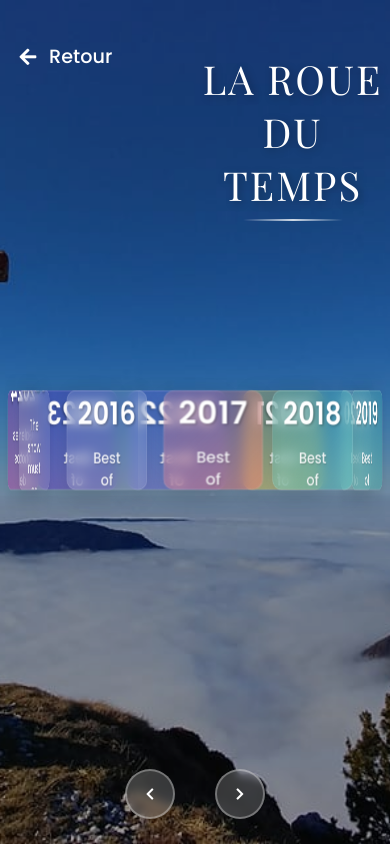
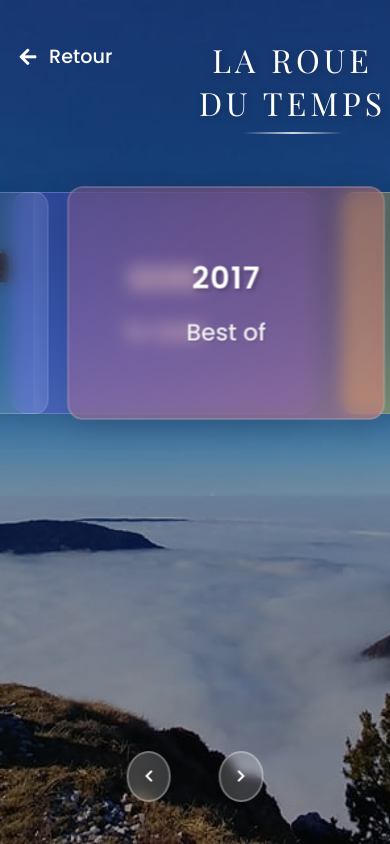
Before and after one commit to mikelum38/hiking-gallery, a Flask app: page /years in a window 390 px wide. Run offline with Flask 3, Linux system fonts and the light colour scheme; some libraries are stand-ins or nearby versions; some web fonts are replaced.

Commit message:
roue sur mobile

```diff
--- a/templates/years.html
+++ b/templates/years.html
@@ -101,38 +101,37 @@
         @media (max-width: 480px) {
             .main-title {
                 font-size: 2rem;
-                letter-spacing: 2px;
                 top: 2%;
             }
         }
 
         .wheel-container {
+            width: 1000px;
+            height: 900px;
             position: relative;
-            width: 800px;
-            height: 800px;
-            display: flex;
-            justify-content: center;
-            align-items: center;
             transform-style: preserve-3d;
+            animation: initialRotation 1s ease-out forwards;
+            z-index: 1;
+            margin: 0;
         }
 
         .wheel {
+            width: 100%;
+            height: 100%;
             position: relative;
-            width: 600px;
-            height: 600px;
             transform-style: preserve-3d;
-            transition: transform 0.5s ease-out;
+            transition: transform 0.8s cubic-bezier(0.175, 0.885, 0.32, 1.275);
         }
 
         .year-link {
             position: absolute;
-            width: 150px;
-            height: 150px;
-            transform-style: preserve-3d;
-            transform-origin: center;
+            width: 320px;
+            height: 220px;
             left: 50%;
             top: 50%;
-            cursor: pointer;
+            transform: translate(-50%, -50%) rotateY(calc(var(--i) * 45deg)) translateZ(500px);
+            transform-style: preserve-3d;
+            text-decoration: none;
         }
 
         .year-card {
@@ -260,103 +259,71 @@
             }
         }
 
+        @media (max-width: 1024px) {
+            .wheel-container {
+                width: 800px;
+                height: 700px;
+                margin-top: -40px;
+            }
+
+            .year-link {
+                width: 240px;
+                height: 160px;
+                transform: translate(-50%, -50%) rotateY(calc(var(--i) * 45deg)) translateZ(400px);
+            }
+
+            .year-card h2 {
+                font-size: 1.8rem;
+            }
+        }
+
         @media (max-width: 768px) {
             .main-title {
                 font-size: 2.5rem;
                 top: 3%;
             }
 
-            .wheel-container {
-                width: 100vw;
-                height: 80vh;
-                transform: scale(0.8);
+            body {
+                overflow-x: hidden;
             }
 
-            .wheel {
-                width: 320px;
-                height: 320px;
+            .wheel-container {
+                transform-origin: center;
+                transform: scale(0.45);
+                margin-top: -250px;
+            }
+        }
+
+        @media (max-width: 480px) {
+            .main-title {
+                font-size: 2rem;
+                top: 2%;
             }
 
-            .year-link {
-                width: 100px;
-                height: 100px;
-                transform-origin: center;
-            }
-
-            .year-card {
-                width: 90px;
-                height: 90px;
-                font-size: 1.2rem;
+            .wheel-container {
+                transform: scale(0.35);
+                margin-top: -300px;
             }
 
             .controls {
                 bottom: 5%;
+            }
+        }
+
+        @media (max-width: 360px) {
+            .wheel-container {
+                transform: scale(0.3);
+            }
+
+            .controls {
+                bottom: 8%;
                 gap: 3rem;
             }
 
             .control-btn {
-                width: 50px;
-                height: 50px;
+                width: 2.5rem;
+                height: 2.5rem;
             }
-        }
-
-        @media (max-width: 480px) {
-            .wheel-container {
-                transform: scale(0.7);
-            }
-
-            .wheel {
-                width: 300px;
-                height: 300px;
-            }
-
-            .year-link {
-                width: 90px;
-                height: 90px;
-            }
-
-            .year-card {
-                width: 80px;
-                height: 80px;
-                font-size: 1.1rem;
-            }
-
-            .controls {
-                bottom: 3%;
-                gap: 2.5rem;
-            }
-        }
-
-        /* Positionnement des années sur la roue */
-        .year-link:nth-child(1) { transform: translate(-50%, -50%) rotateY(0deg) translateZ(250px); }
-        .year-link:nth-child(2) { transform: translate(-50%, -50%) rotateY(45deg) translateZ(250px); }
-        .year-link:nth-child(3) { transform: translate(-50%, -50%) rotateY(90deg) translateZ(250px); }
-        .year-link:nth-child(4) { transform: translate(-50%, -50%) rotateY(135deg) translateZ(250px); }
-        .year-link:nth-child(5) { transform: translate(-50%, -50%) rotateY(180deg) translateZ(250px); }
-        .year-link:nth-child(6) { transform: translate(-50%, -50%) rotateY(225deg) translateZ(250px); }
-        .year-link:nth-child(7) { transform: translate(-50%, -50%) rotateY(270deg) translateZ(250px); }
-        .year-link:nth-child(8) { transform: translate(-50%, -50%) rotateY(315deg) translateZ(250px); }
-
-        @media (max-width: 768px) {
-            .year-link:nth-child(1) { transform: translate(-50%, -50%) rotateY(0deg) translateZ(160px); }
-            .year-link:nth-child(2) { transform: translate(-50%, -50%) rotateY(45deg) translateZ(160px); }
-            .year-link:nth-child(3) { transform: translate(-50%, -50%) rotateY(90deg) translateZ(160px); }
-            .year-link:nth-child(4) { transform: translate(-50%, -50%) rotateY(135deg) translateZ(160px); }
-            .year-link:nth-child(5) { transform: translate(-50%, -50%) rotateY(180deg) translateZ(160px); }
-            .year-link:nth-child(6) { transform: translate(-50%, -50%) rotateY(225deg) translateZ(160px); }
-            .year-link:nth-child(7) { transform: translate(-50%, -50%) rotateY(270deg) translateZ(160px); }
-            .year-link:nth-child(8) { transform: translate(-50%, -50%) rotateY(315deg) translateZ(160px); }
-        }
-
-        @media (max-width: 480px) {
-            .year-link:nth-child(1) { transform: translate(-50%, -50%) rotateY(0deg) translateZ(150px); }
-            .year-link:nth-child(2) { transform: translate(-50%, -50%) rotateY(45deg) translateZ(150px); }
-            .year-link:nth-child(3) { transform: translate(-50%, -50%) rotateY(90deg) translateZ(150px); }
-            .year-link:nth-child(4) { transform: translate(-50%, -50%) rotateY(135deg) translateZ(150px); }
-            .year-link:nth-child(5) { transform: translate(-50%, -50%) rotateY(180deg) translateZ(150px); }
-            .year-link:nth-child(6) { transform: translate(-50%, -50%) rotateY(225deg) translateZ(150px); }
-            .year-link:nth-child(7) { transform: translate(-50%, -50%) rotateY(270deg) translateZ(150px); }
-            .year-link:nth-child(8) { transform: translate(-50%, -50%) rotateY(315deg) translateZ(150px); }
         }
     </style>
 </head>
@@ -416,7 +383,7 @@
 
             // Positionner chaque bloc en 3D
             const angle = anglePerItem * index;
-            const radius = 250;
+            const radius = 500;
             block.style.transform = `
                 translate(-50%, -50%) rotateY(${angle}deg) translateZ(${radius}px)
             `;
```
Also changed, not shown: templates/mountain_animals.html (+37 -49 lines).
